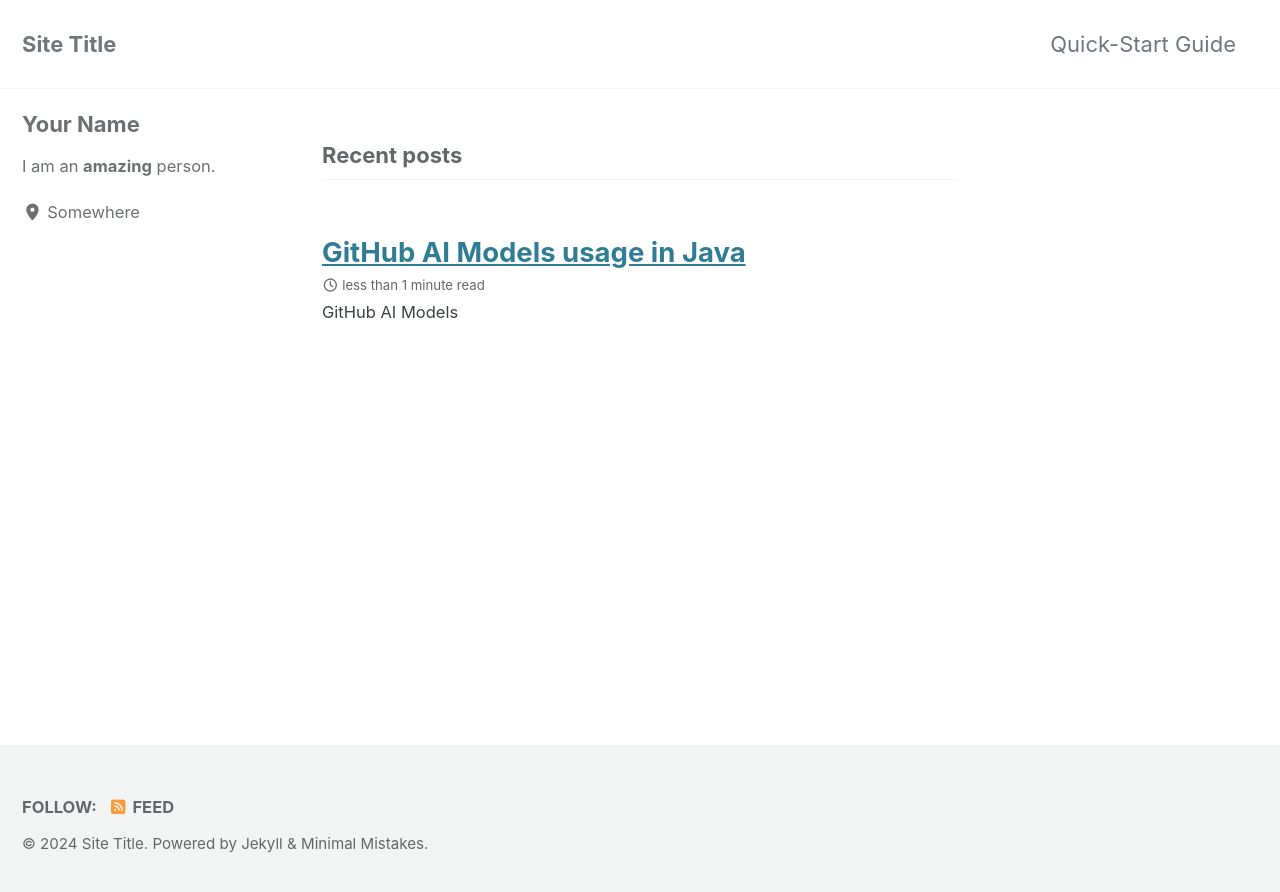
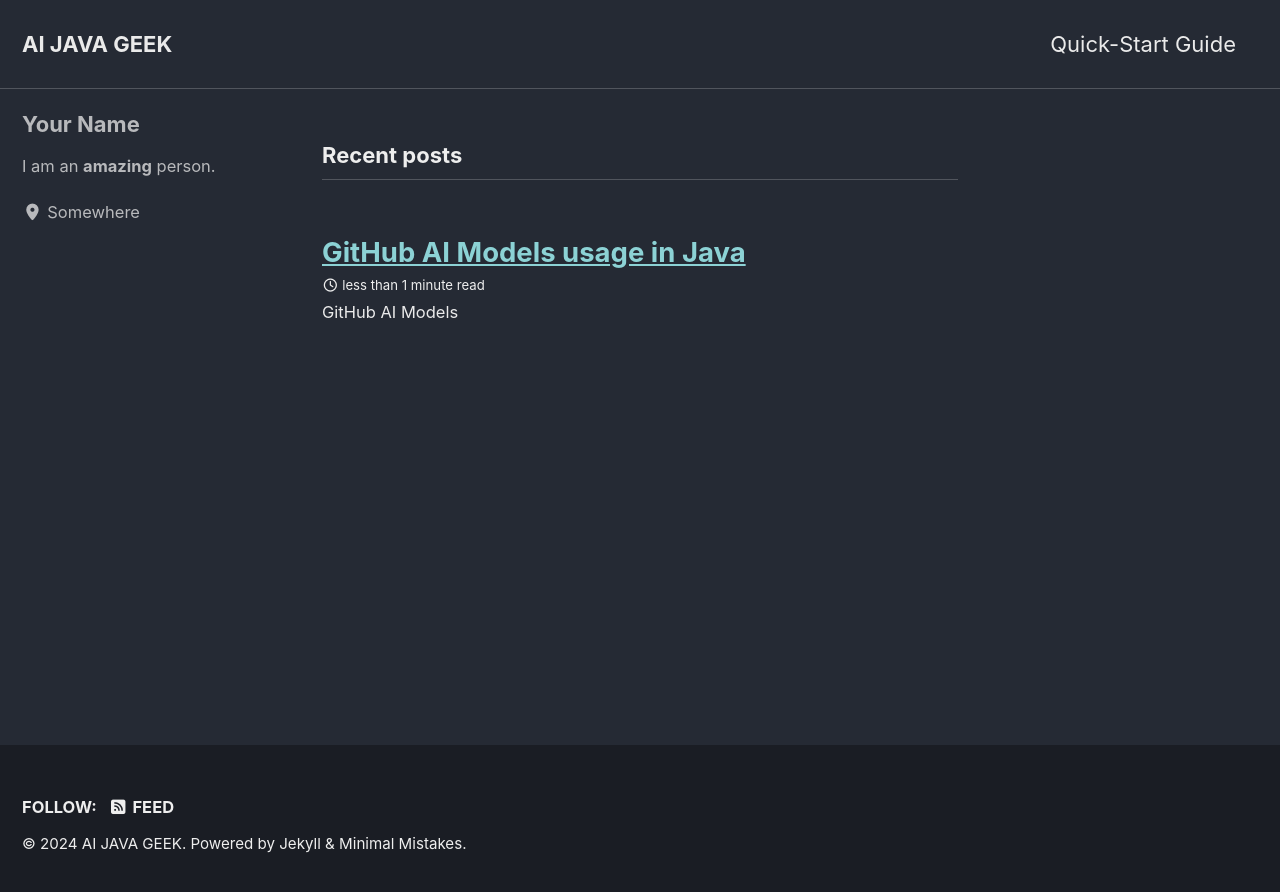
Before and after one commit to AI-JAVA-GEEK/ai-java-geek.github.io, a Jekyll site: the page built from index.html, in a window 1280 px wide. Shown: the top 892 px of the page. Built offline with Jekyll 4.4.1, drawn with Linux system fonts in a browser that asks for light colours; cached includes are drawn as plain includes; the list of posts is cut into pages by our own code.

Commit message:
Theme added

```diff
--- a/_config.yml
+++ b/_config.yml
@@ -12,15 +12,15 @@
 
 # theme                  : "minimal-mistakes-jekyll"
 # remote_theme           : "mmistakes/minimal-mistakes"
-minimal_mistakes_skin    : "default" # "air", "aqua", "contrast", "dark", "dirt", "neon", "mint", "plum", "sunrise"
+minimal_mistakes_skin    : "dark" # "air", "aqua", "contrast", "dark", "dirt", "neon", "mint", "plum", "sunrise"
 
 # Site Settings
 locale                   : "en-US"
 rtl                      : # true, false (default) # turns direction of the page into right to left for RTL languages
-title                    : "Site Title"
+title                    : "AI JAVA GEEK"
 title_separator          : "-"
 subtitle                 : # site tagline that appears below site title in masthead
-name                     : "Your Name"
+name                     : "Nagul Meera"
 description              : "An amazing website."
 url                      : # the base hostname & protocol for your site e.g. "https://mmistakes.github.io"
 baseurl                  : # the subpath of your site, e.g. "/blog"
```
